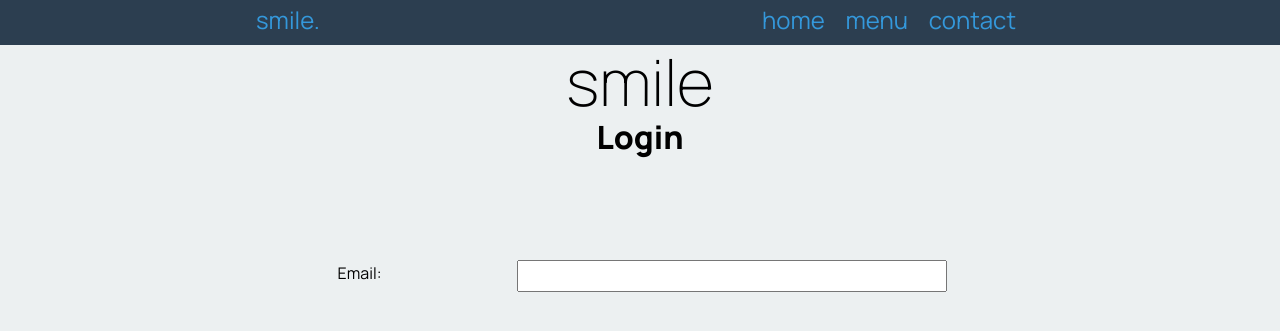
After one commit to seananan/cafec13dts, a Flask app: page /login in a window 1280 px wide. The commit adds this page. Shown: the top 331 px of the page. Run offline with Flask 3, Linux system fonts and the light colour scheme.

Commit message:
Half-way through final tutorial video, implementing login and signup pages for website. (8:15)

```diff
--- a/app.py
+++ b/app.py
@@ -2,7 +2,7 @@ from flask import Flask, render_template
 import sqlite3
 from sqlite3 import Error
 
-DATABASE = "C:/Users/21236/PycharmProjects/cafec13dts/DB_FILE"
+DATABASE = "DB_FILE"
 
 app = Flask(__name__)
 
@@ -42,5 +42,17 @@ def render_menu(cat_id):
     return render_template('menu.html', list_of_coffee=product_list, list_of_categories=cat_list)
 
 
+@app.route('/login')
+def render_login_page():  # put application's code here
+    return render_template('login.html')
+
+
+@app.route('/signup')
+def render_signup_page():  # put application's code here
+    return render_template('signup.html')
+
+
+
+
 if __name__ == '__main__':
     app.run()
--- a/static/smile.css
+++ b/static/smile.css
@@ -81,8 +81,8 @@ a, a:visited {
 }
 
 .categories {
-    list-style-type: none
     color: rgba(44, 62, 80, 1.0);
+    list-style-type: none;
 }
 
 .product-box img {
--- /dev/null
+++ b/templates/login.html
@@ -0,0 +1,12 @@
+{% extends "base.html" %}
+
+{% block pageheading %}Login{% endblock %}
+
+{% block main %}
+    <form class = "myform">
+        <div class = "form-group">
+            <div class = "form-label"> Email: </div>
+            <div class = "form-element"> <input type = "email" name = "user_email"</div>
+        </div>
+    </form>
+{% endblock %}
```
Also changed, not shown: templates/signup.html (added, +10 -0 lines), 1 other file.
